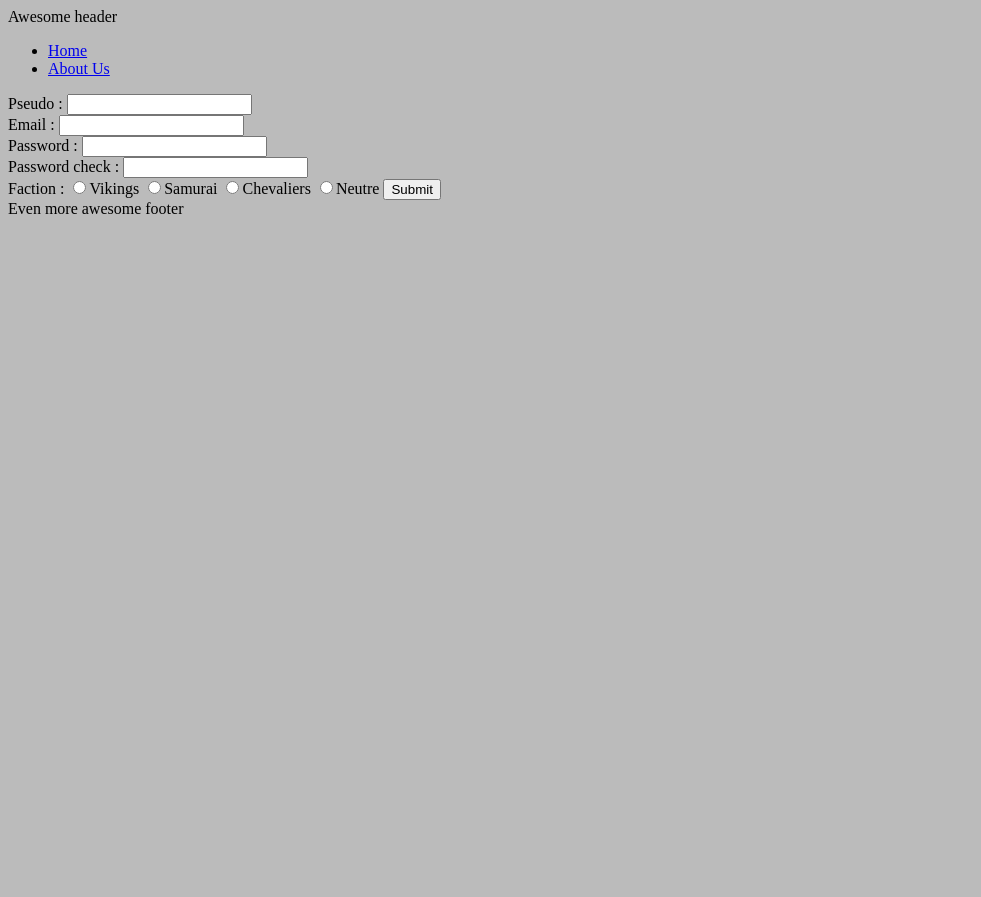
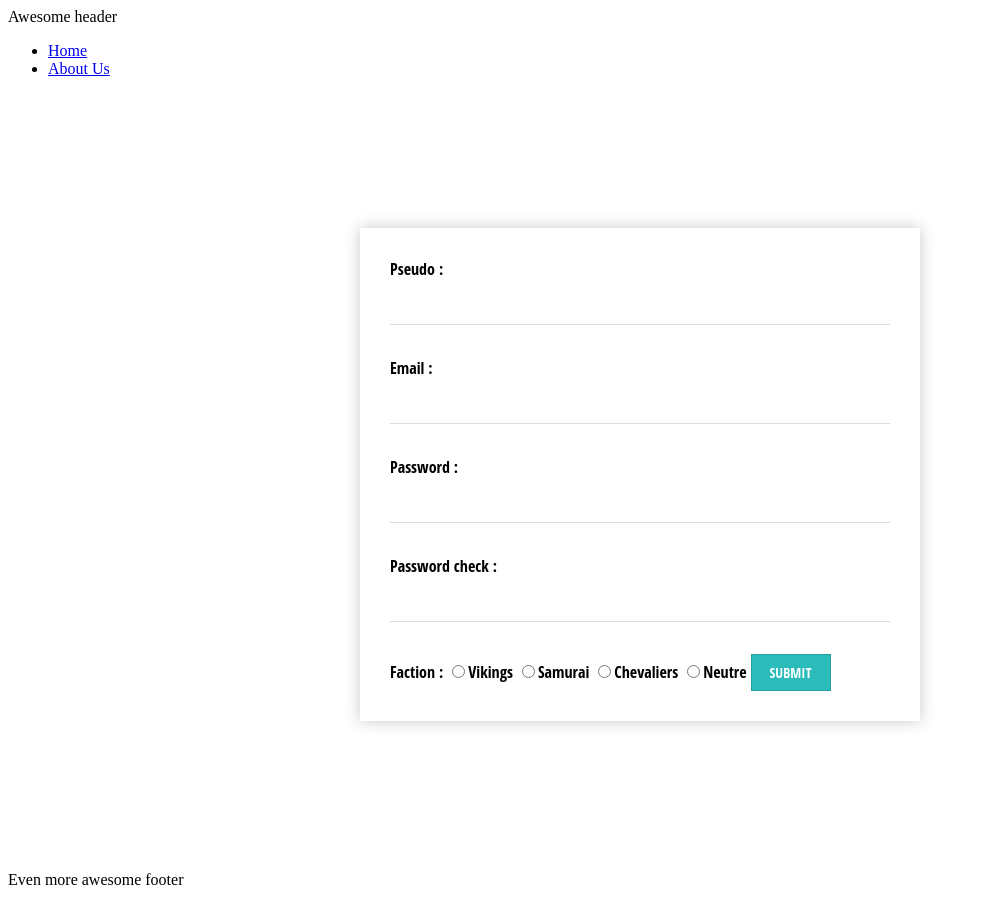
Before and after one commit to Krayorn/Vae_Victis, a PHP site: page /index.php?action=register in a window 1280 px wide. Shown: the whole page, without its empty margins (0-981 px from the left). Before the commit the page ends 214 px from the top, so only its background shows below. Run offline with PHP 8.4, Linux system fonts and the light colour scheme; some libraries are stand-ins or nearby versions.

Commit message:
Add assets folder and css

```diff
--- /dev/null
+++ b/assets/style/register.css
@@ -0,0 +1,60 @@
+#form {
+    font-family: 'Open Sans Condensed', arial, sans-serif;
+    width: 500px;
+    padding: 30px;
+    background: #FFFFFF;
+    color: #000000;
+    margin: 150px auto;
+    box-shadow: 0 0 15px rgba(0, 0, 0, 0.22); }
+
+#form label {
+    padding: 2%; }
+
+#form h2 {
+    background: #4D4D4D;
+    text-transform: uppercase;
+    font-family: 'Open Sans Condensed',sans-serif;
+    color: #797979;
+    font-size: 18px;
+    font-weight: 100;
+    padding: 20px;
+    margin: -30px -30px 30px -30px; }
+
+#form input[type="text"],
+#form input[type="password"] {
+    box-sizing: border-box;
+    -webkit-box-sizing: border-box;
+    -moz-box-sizing: border-box;
+    outline: none;
+    display: block;
+    width: 100%;
+    padding: 7px;
+    border: none;
+    border-bottom: 1px solid #ddd;
+    background: transparent;
+    margin-bottom: 10px;
+    font: 16px Arial, Helvetica, sans-serif;
+    height: 45px; }
+
+#form input[type="checkbox"] {
+    padding: 2%;
+    margin-bottom: 2%; }
+
+#form input[type="radio"] {
+    padding: 2%;
+    margin-bottom: 2%; }
+
+#form input[type="submit"] {
+    border: 1px solid #27A0A0;
+    display: inline-block;
+    cursor: pointer;
+    background: #2CBBBB;
+    color: #FFFFFF;
+    font-family: 'Open Sans Condensed', sans-serif;
+    font-size: 14px;
+    padding: 8px 18px;
+    text-decoration: none;
+    text-transform: uppercase; }
+
+#form input[type="submit"]:hover {
+    background-color: #34CACA; }
--- a/views/layout.html.twig
+++ b/views/layout.html.twig
@@ -3,7 +3,7 @@
     <head>
         <meta charset="utf-8">
         <title>OOP MVC</title>
-        <link rel="stylesheet" href="web/style.css">
+        <link rel="stylesheet" href="assets/style/register.css">
     </head>
     <body>
         <header>
--- a/views/login.html.twig
+++ b/views/login.html.twig
@@ -1,9 +1,11 @@
 {% extends 'layout.html.twig' %}
 
 {% block content %}
+<div id="form">
 <form action="?action=login" method="POST">
     Login : <input type="text" name="username"><br>
     Password : <input type="password" name="password"><br>
     <input type="submit">
 </form>
+</div>
 {% endblock %}
--- a/views/register.html.twig
+++ b/views/register.html.twig
@@ -1,6 +1,7 @@
 {% extends 'layout.html.twig' %}
 
 {% block content %}
+    <div id="form">
 <form action="?action=register" method="POST">
     Pseudo : <input type="text" name="username"><br>
     Email : <input type="text" name="email"><br>
@@ -12,4 +13,5 @@
     <input type="radio" name="faction" value="neutre">Neutre
     <input type="submit">
 </form>
+    </div>
 {% endblock %}
--- a/web/style.css
+++ /dev/null
@@ -1,4 +0,0 @@
-body {
-    background-color: #BBBBBB;
-    font-family: "Curlz MT";
-}
```
